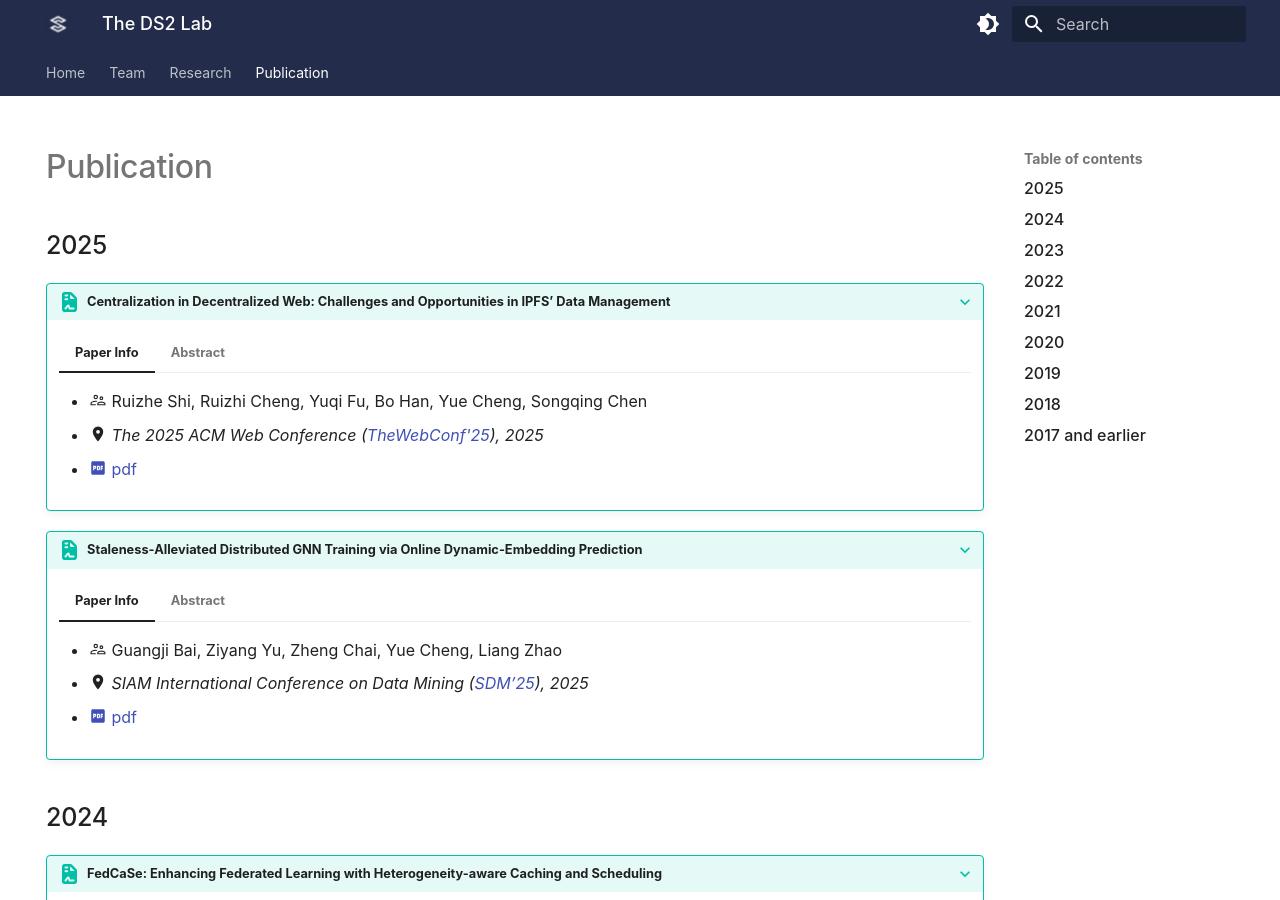
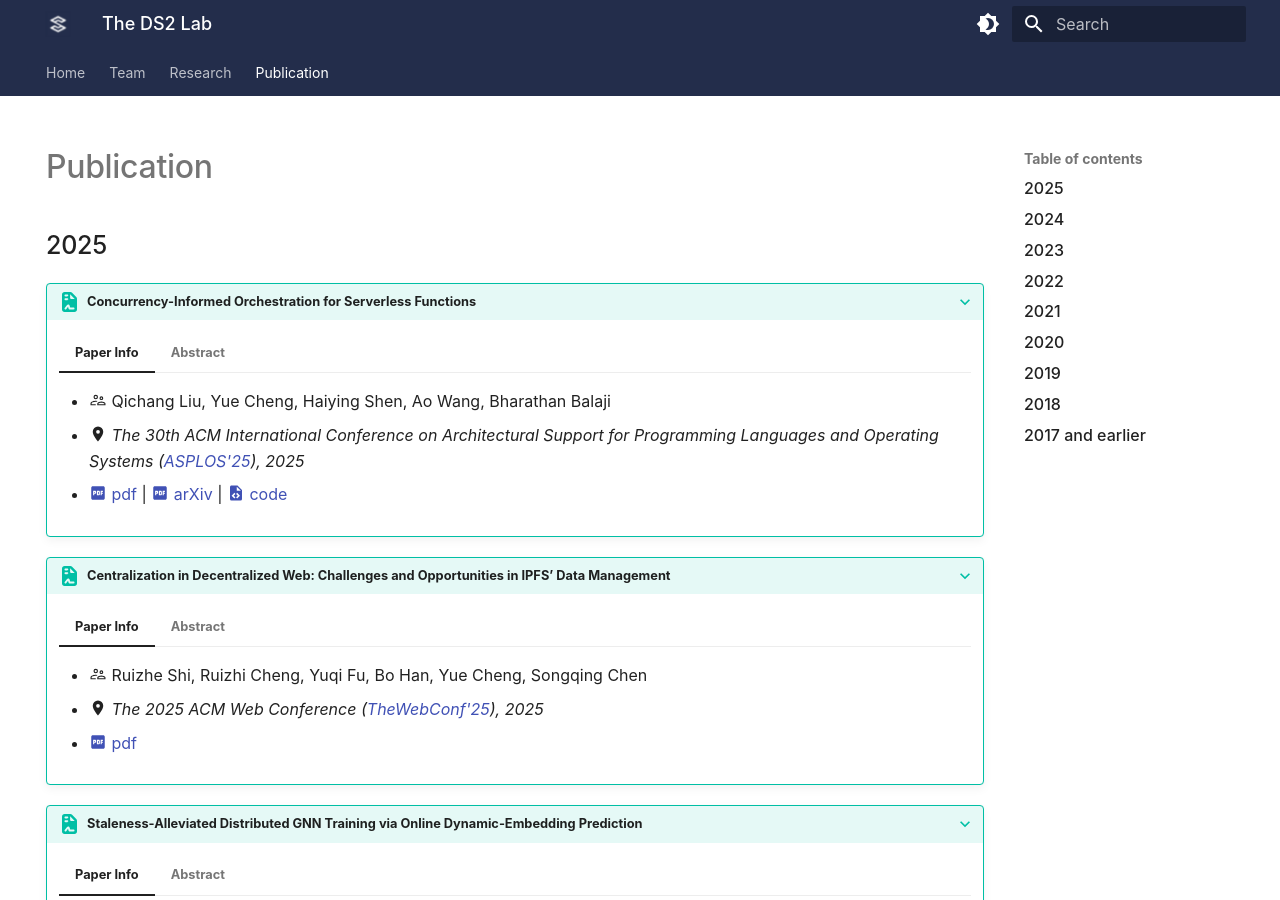
Before and after one commit to ds2-lab/ds2-lab.github.io, an MkDocs documentation site: the page built from docs/publication.md, in a window 1280 px wide and 900 px high. Built offline with MkDocs 1.6.1 and Material for MkDocs 9.7.7, drawn with Linux system fonts in a browser that asks for light colours; emoji names are drawn with the system emoji font; comment, search, counter and statistics services are not loaded.

Commit message:
added asplos25 cidre

```diff
--- a/docs/overrides/home.html
+++ b/docs/overrides/home.html
@@ -249,6 +249,8 @@ undergrad students.
 
           <div class="admonition info"> <p class="admonition-title">January 2025</p>
           <ul>
+			<li> Congrats to Qichang on CIDRE accepted to <a target="_blank", href="https://www.asplos-conference.org/asplos2025/">ASPLOS 2025</a>!
+			</li>
 			<li> Congrats to Ruizhe on the IPFS data management work accepted to <a target="_blank", href="https://www2025.thewebconf.org/">WWW 2025</a>!
 			</li>
           </ul>
--- a/docs/publication.md
+++ b/docs/publication.md
@@ -14,6 +14,19 @@ quote = book chapter
 
 
 ## 2025
+
+???+ tip "Concurrency-Informed Orchestration for Serverless Functions"
+
+    === "Paper Info"
+
+        * :material-account-supervisor-outline: Qichang Liu, Yue Cheng, Haiying Shen, Ao Wang, Bharathan Balaji
+	    * :material-map-marker: *The 30th ACM International Conference on Architectural Support for Programming Languages and Operating Systems ([ASPLOS'25](https://www.asplos-conference.org/asplos2025/){:target="\_blank"}), 2025*
+	    * [:material-file-pdf-box: pdf](#) | [:material-file-pdf-box: arXiv](#) | [:material-file-code: code](#)
+
+    === "Abstract"
+
+
+
 
 ???+ tip "Centralization in Decentralized Web: Challenges and Opportunities in IPFS’ Data Management"
 
```
